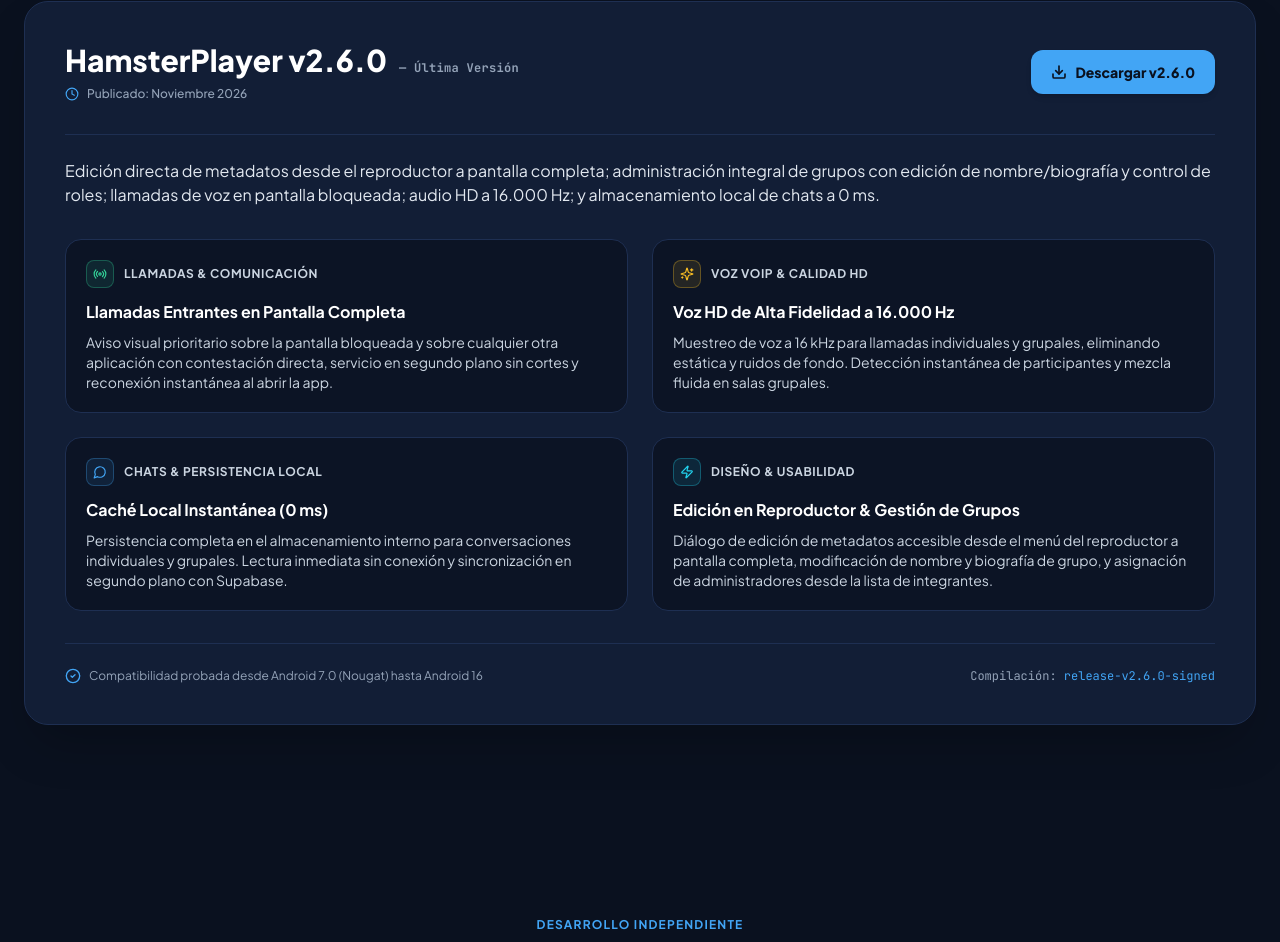
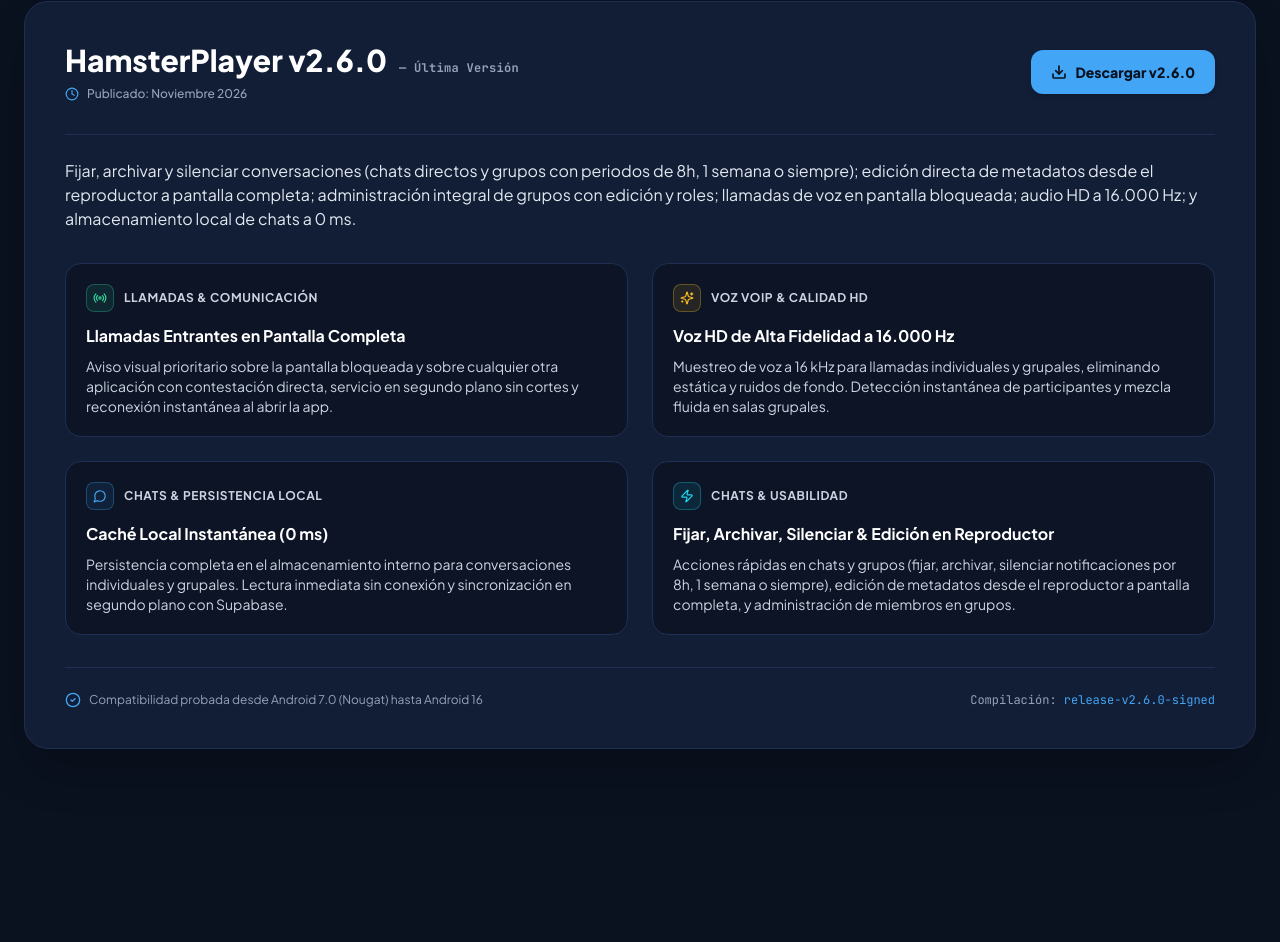
Before and after one commit to heyiamdavid/hamsterplayer-web, a React (Vite) app: page / in a window 1280 px wide. Shown: the part 8470-9412 px from the top of the page. Built offline with nearby package versions, Linux system fonts and the light colour scheme.

Commit message:
release: v2.6.0 (build 42) - APK update, centered group info, and chat options

```diff
--- a/src/components/VersionChangelog.jsx
+++ b/src/components/VersionChangelog.jsx
@@ -8,7 +8,7 @@ const releaseHistory = [
     tag: 'Última Versión',
     isLatest: true,
     releaseDate: 'Noviembre 2026',
-    summary: 'Edición directa de metadatos desde el reproductor a pantalla completa; administración integral de grupos con edición de nombre/biografía y control de roles; llamadas de voz en pantalla bloqueada; audio HD a 16.000 Hz; y almacenamiento local de chats a 0 ms.',
+    summary: 'Fijar, archivar y silenciar conversaciones (chats directos y grupos con periodos de 8h, 1 semana o siempre); edición directa de metadatos desde el reproductor a pantalla completa; administración integral de grupos con edición y roles; llamadas de voz en pantalla bloqueada; audio HD a 16.000 Hz; y almacenamiento local de chats a 0 ms.',
     highlights: [
       {
         category: 'Llamadas & Comunicación',
@@ -32,11 +32,11 @@ const releaseHistory = [
         desc: 'Persistencia completa en el almacenamiento interno para conversaciones individuales y grupales. Lectura inmediata sin conexión y sincronización en segundo plano con Supabase.'
       },
       {
-        category: 'Diseño & Usabilidad',
+        category: 'Chats & Usabilidad',
         icon: Zap,
         color: 'text-cyan-400 bg-cyan-400/10 border-cyan-400/30',
-        title: 'Edición en Reproductor & Gestión de Grupos',
-        desc: 'Diálogo de edición de metadatos accesible desde el menú del reproductor a pantalla completa, modificación de nombre y biografía de grupo, y asignación de administradores desde la lista de integrantes.'
+        title: 'Fijar, Archivar, Silenciar & Edición en Reproductor',
+        desc: 'Acciones rápidas en chats y grupos (fijar, archivar, silenciar notificaciones por 8h, 1 semana o siempre), edición de metadatos desde el reproductor a pantalla completa, y administración de miembros en grupos.'
       }
     ]
   },
```
Also changed, not shown: 2 other files (tests, documents, lock files or other folders).
